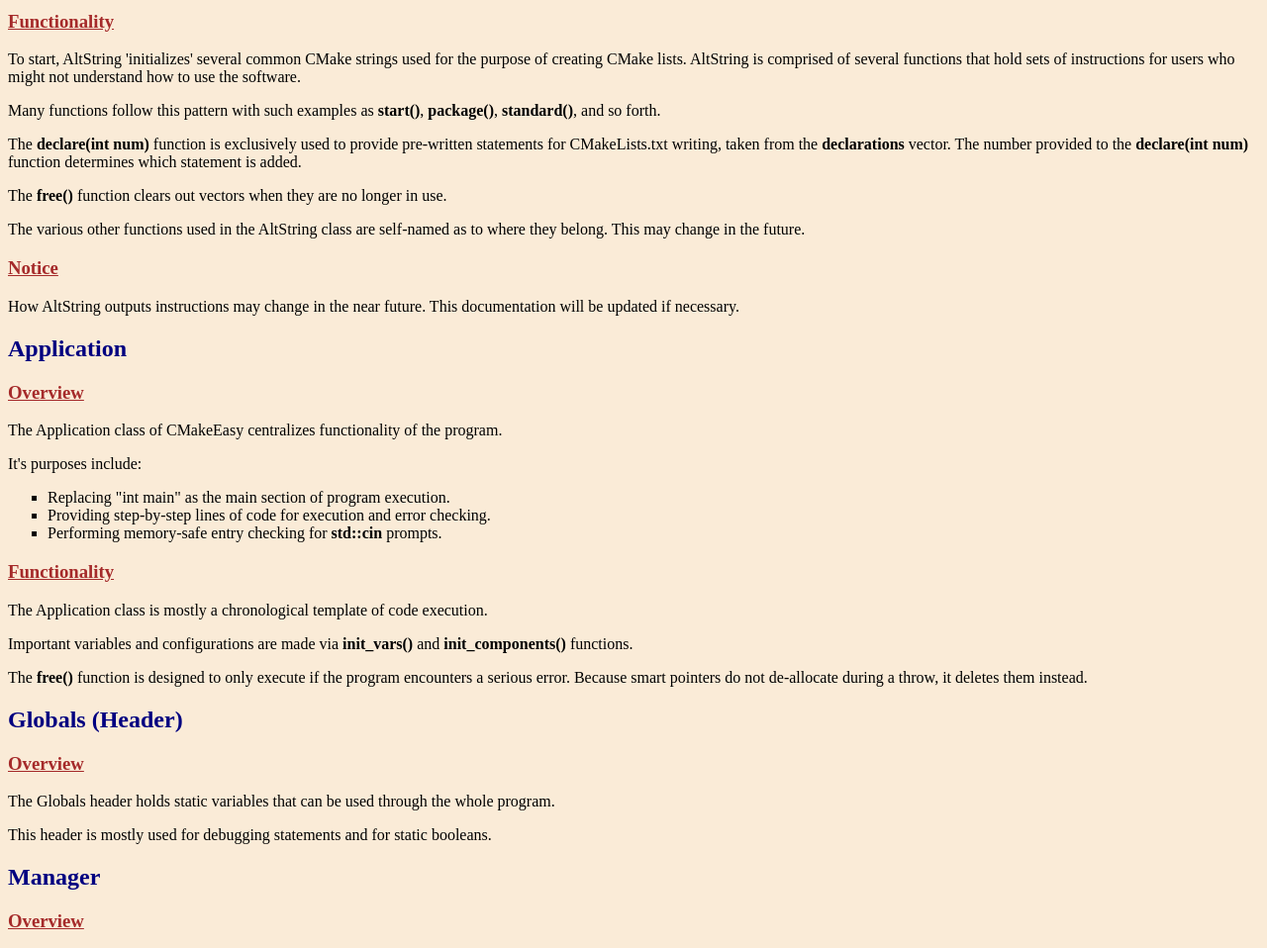
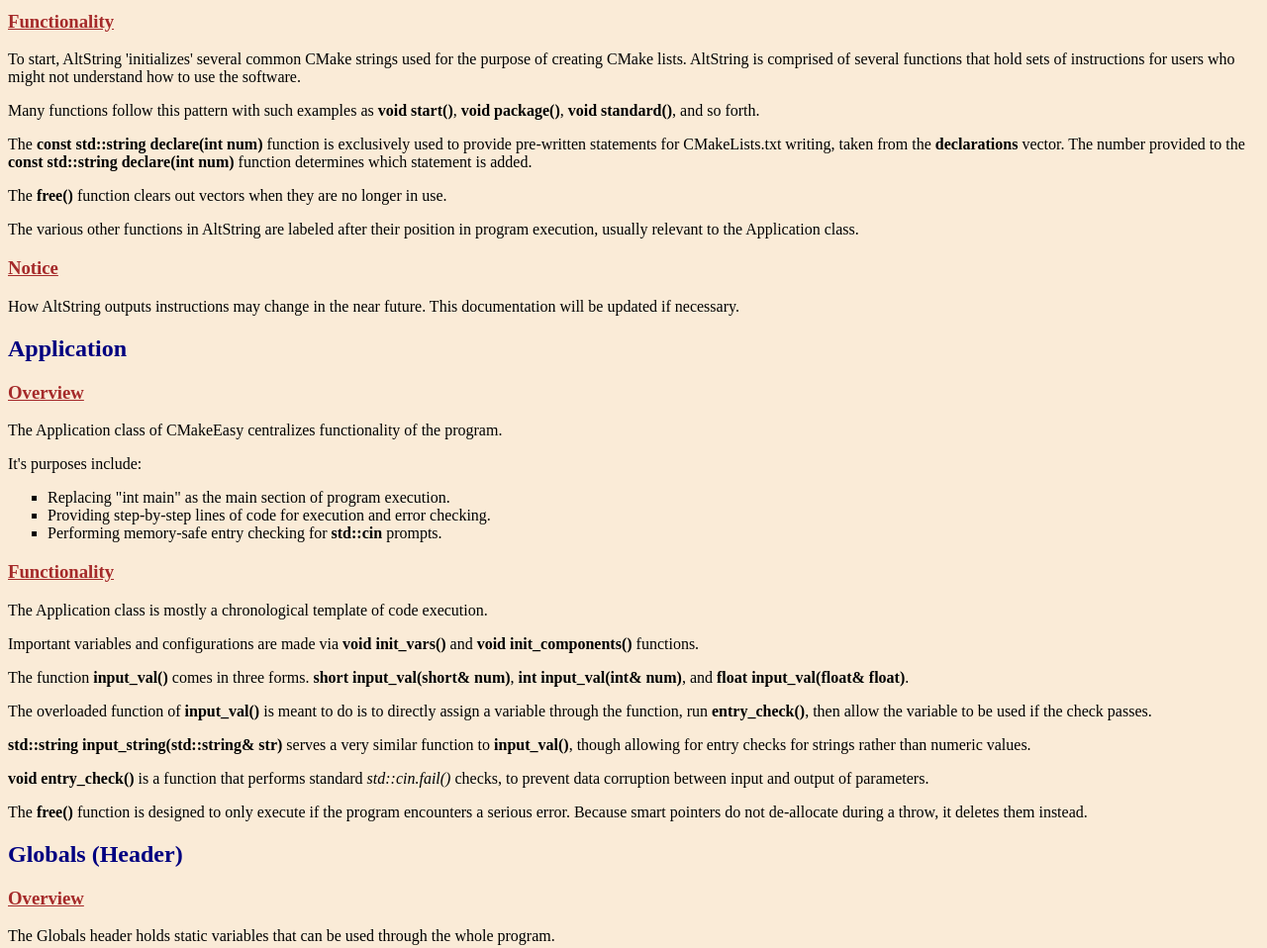
Before and after one commit to DreamHollow/CMakeEasy, a plain HTML site: page doc/index.html in a window 1280 px wide. Shown: the part 400-1358 px from the top of the page at 99% size. Drawn offline with Linux system fonts and the light colour scheme.

Commit message:
index.html: Updated documentation

```diff
--- a/doc/index.html
+++ b/doc/index.html
@@ -25,13 +25,12 @@
     <h3>Functionality</h3>
     <p>To start, AltString 'initializes' several common CMake strings used for the purpose of creating CMake lists.
         AltString is comprised of several functions that hold sets of instructions for users who might not understand how to use the software.</p>
-        <p>Many functions follow this pattern with such examples as <b>start()</b>, <b>package()</b>, <b>standard()</b>, and so forth.</p>
-        <p>The <b>declare(int num)</b> function is exclusively used to provide pre-written statements for CMakeLists.txt writing, taken from the <b>declarations</b> vector. The number provided
-        to the <b>declare(int num)</b> function determines which statement is added.</p>
+        <p>Many functions follow this pattern with such examples as <b>void start()</b>, <b>void package()</b>, <b>void standard()</b>, and so forth.</p>
+        <p>The <b>const std::string declare(int num)</b> function is exclusively used to provide pre-written statements for CMakeLists.txt writing, taken from the <b>declarations</b> vector. The number provided
+        to the <b>const std::string declare(int num)</b> function determines which statement is added.</p>
         <p>The <b>free()</b> function clears out vectors when they are no longer in use.</p>
-        <p>The various other functions used in the AltString class are self-named as to where they belong.
-            This may change in the future.
-        </p>
+        <p>The various other functions in AltString are labeled after their position in program
+            execution, usually relevant to the Application class.</p>
 
     <h3>Notice</h3>
     <p>How AltString outputs instructions may change in the near future. This documentation will be updated if necessary.</p>
@@ -47,7 +46,16 @@
     </ul>
     <h3>Functionality</h3>
     <p>The Application class is mostly a chronological template of code execution.</p>
-    <p>Important variables and configurations are made via <b>init_vars()</b> and <b>init_components()</b> functions.</p>
+    <p>Important variables and configurations are made via <b>void init_vars()</b> and <b>void init_components()</b> functions.</p>
+    <p>The function <b>input_val()</b> comes in three forms. <b>short input_val(short& num)</b>,
+    <b>int input_val(int& num)</b>, and <b>float input_val(float& float)</b>.</p>
+    <p>The overloaded function of <b>input_val()</b> is meant to do is to directly assign a variable
+    through the function, run <b>entry_check()</b>, then allow the variable to be used if the check passes.</p>
+    <p><b>std::string input_string(std::string& str)</b> serves a very similar function to <b>input_val()</b>,
+    though allowing for entry checks for strings rather than numeric values.</p>
+    <p><b>void entry_check()</b> is a function that performs standard <i>std::cin.fail()</i> checks, to prevent
+    data corruption between input and output of parameters.
+
     <p>The <b>free()</b> function is designed to only execute if the program encounters a serious error.
         Because smart pointers do not de-allocate during a throw, it deletes them instead.</p>
 
@@ -68,6 +76,9 @@
     <h3>Functionality</h3>
     <p>The Manager class greatly improves the ease in how file writing takes place.</p>
     <p>Upon construction, the class immediately initializes relevant data using <b>init_vars()</b> and initializes CMakeLists.txt with <b>init_file()</b>.</p>
+    <p>This class also assumes responsibility for determining what kind of file system it is working with,
+    initializing the placement of CMakeLists.txt either in the <i>home</i> directory of a Linux user or creating
+    a subdirectory inside the CMakeEasy directory called <i>Lists</i> on a Windows system. It then places the file inside of that directory.
 
     <p>The <b>write()</b> function directly writes strings to file, accepting arguments as either integers or character arrays.</p>
     <p>As with other classes, Manager has a <b>free()</b> function that makes sure heap allocated data is freed during an exception.</p>
```
